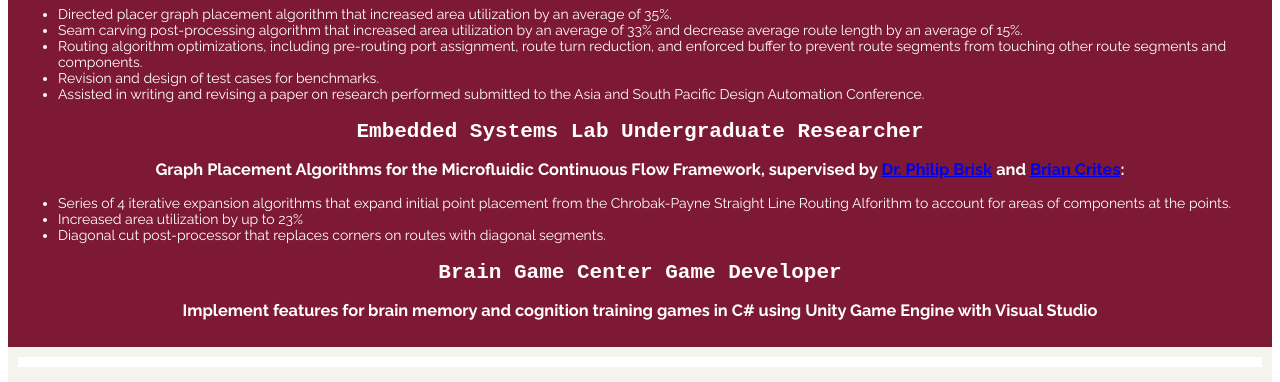
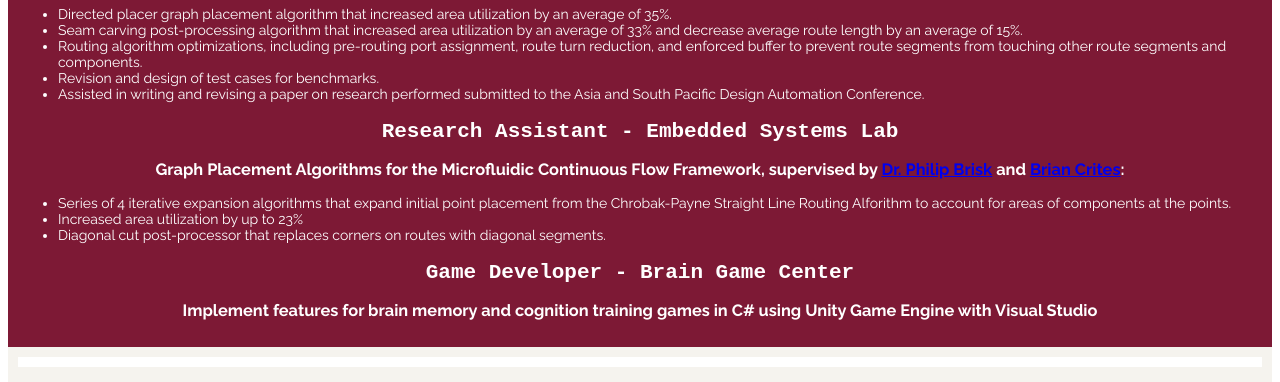
Before and after one commit to kkong006/kkong006.github.io, a plain HTML site: page index.html in a window 1280 px wide. Shown: the part 1680-2062 px from the top of the page. Drawn offline with Linux system fonts and the light colour scheme; a web font is replaced by a local one.

Commit message:
Update info.

```diff
--- a/index.html
+++ b/index.html
@@ -432,7 +432,7 @@
         <div id="research">
             <h1>Research</h1>
         </div>-->
-                <h2>Embedded Systems Lab Undergraduate Researcher</h2>
+                <h2>Research Assistant - Embedded Systems Lab</h2>
                     <h3>Graph Placement Algorithms for the Microfluidic Continuous Flow Framework, supervised by <a href="http://www1.cs.ucr.edu/faculty/philip/" target="_blank">Dr. Philip Brisk</a> and <a href="https://www.linkedin.com/in/brrcrites" target="_blank">Brian Crites</a>:</h3>
                     <ul>
                         <li>Series of 4 iterative expansion algorithms that expand initial point placement from the Chrobak-Payne Straight Line Routing Alforithm to account for areas of components at the points.</li>
@@ -440,7 +440,7 @@
                         <li>Diagonal cut post-processor that replaces corners on routes with diagonal segments.</li>
                     </ul>
                     <div id="code"></div>
-                <h2>Brain Game Center Game Developer</h2>
+                <h2>Game Developer - Brain Game Center</h2>
                     <h3>Implement features for brain memory and cognition training games in C# using Unity Game Engine with Visual Studio</h3>
         </div>
         <!--Projects-->
```
